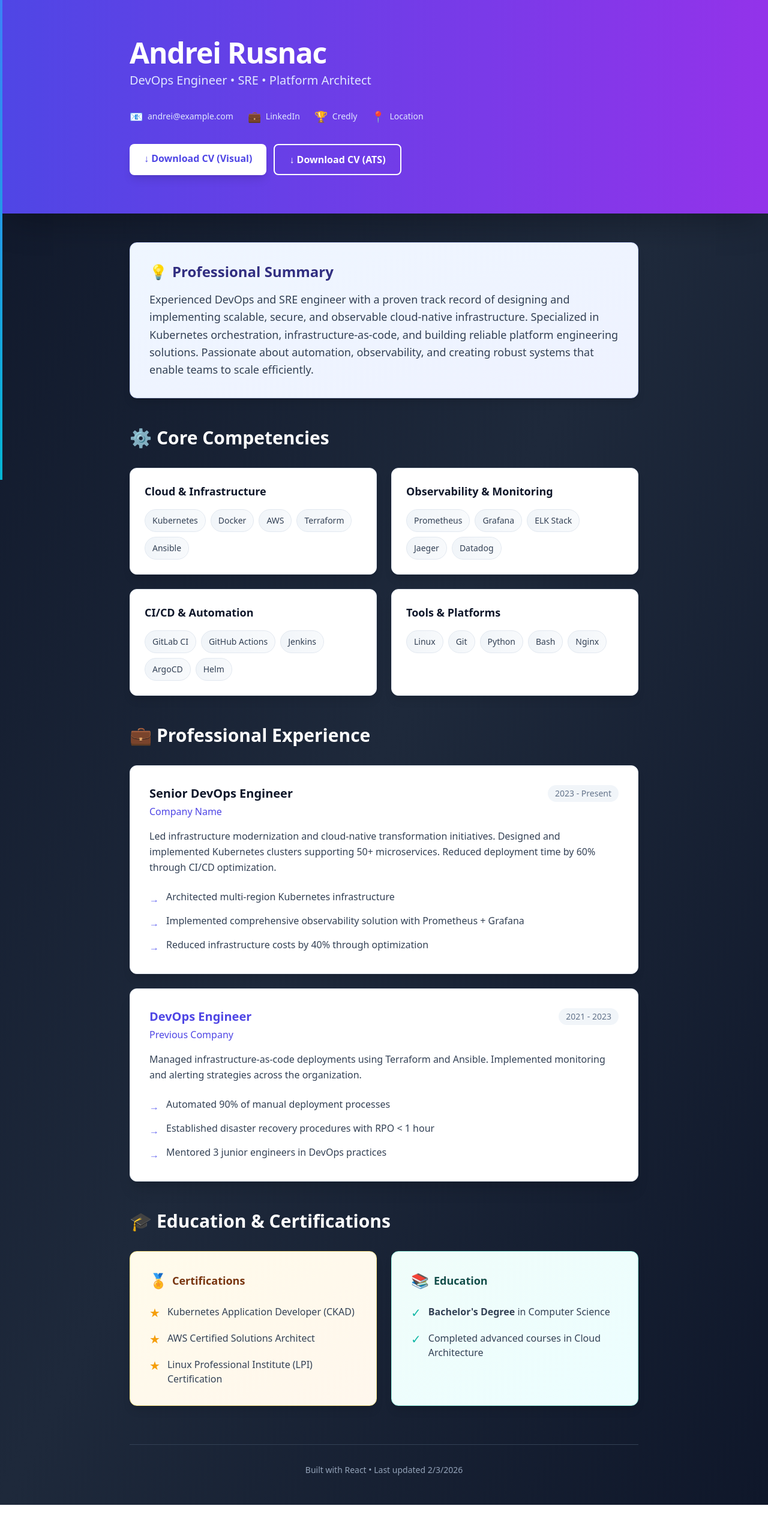
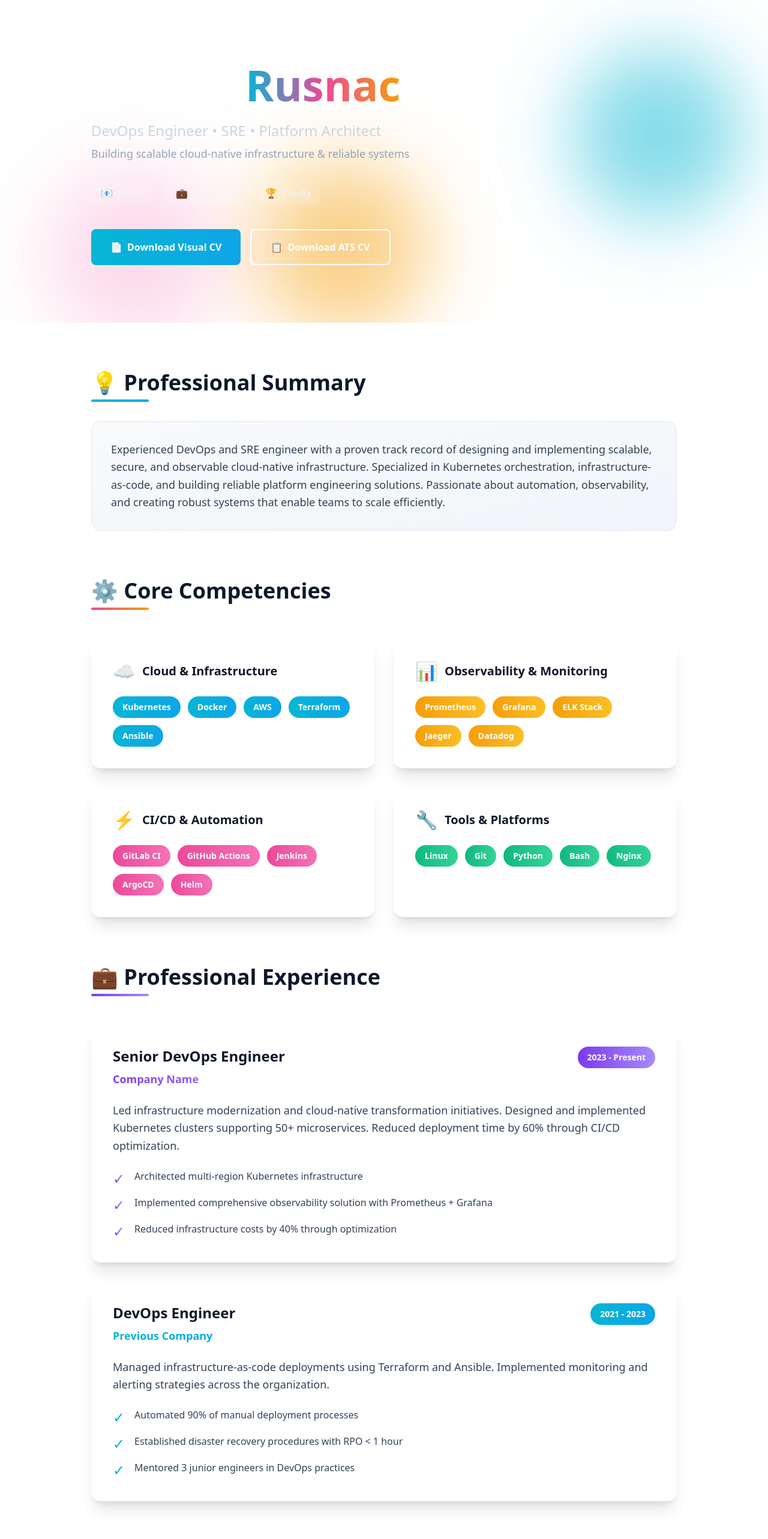
Before and after one commit to andriesh/devopsexpert, a React (Vite) app in the folder react_portofolio/: page / in a window 1280 px wide. Shown: the top 2566 px of the page at 60% size. Before the commit the page ends 2509 px from the top, so only its background shows below. Built offline with nearby package versions, Linux system fonts and the light colour scheme.

Commit message:
Enhanced template2

```diff
--- a/react_portofolio/src/App.jsx
+++ b/react_portofolio/src/App.jsx
@@ -2,93 +2,100 @@ import React from 'react'
 
 export default function App() {
   return (
-    <div className="min-h-screen bg-gradient-to-br from-slate-900 via-slate-800 to-slate-900">
-      {/* Header */}
-      <header className="bg-gradient-to-r from-indigo-600 to-purple-600 shadow-2xl">
-        <div className="max-w-4xl mx-auto px-6 py-16">
-          <div className="text-white">
-            <h1 className="text-5xl font-bold tracking-tight">Andrei Rusnac</h1>
-            <p className="text-xl text-indigo-100 mt-2 font-light">DevOps Engineer • SRE • Platform Architect</p>
+    <div className="min-h-screen bg-white">
+      {/* Hero Section */}
+      <header className="relative overflow-hidden">
+        {/* Animated Background Gradient */}
+        <div className="absolute inset-0 bg-gradient-to-135 from-[#0F172A] via-[#1E3A8A] to-[#7C3AED] opacity-95"></div>
 
-            {/* Contact & Links */}
-            <div className="mt-8 flex flex-wrap gap-6 text-sm">
-              <a href="mailto:your-email@example.com" className="text-indigo-100 hover:text-white flex items-center gap-2 transition">
-                <span className="text-lg">📧</span> andrei@example.com
-              </a>
-              <a href="https://www.linkedin.com/in/andrieshrusnac/" target="_blank" rel="noreferrer" className="text-indigo-100 hover:text-white flex items-center gap-2 transition">
-                <span className="text-lg">💼</span> LinkedIn
-              </a>
-              <a href="https://www.credly.com/users/andriesh/" target="_blank" rel="noreferrer" className="text-indigo-100 hover:text-white flex items-center gap-2 transition">
-                <span className="text-lg">🏆</span> Credly
-              </a>
-              <span className="text-indigo-100 flex items-center gap-2">
-                <span className="text-lg">📍</span> Location
-              </span>
+        {/* Decorative Elements */}
+        <div className="absolute top-20 right-10 w-72 h-72 bg-[#06B6D4] rounded-full mix-blend-multiply filter blur-3xl opacity-20 animate-pulse"></div>
+        <div className="absolute -bottom-8 left-20 w-72 h-72 bg-[#EC4899] rounded-full mix-blend-multiply filter blur-3xl opacity-20 animate-pulse" style={{animationDelay: '2s'}}></div>
+        <div className="absolute top-1/2 left-1/3 w-72 h-72 bg-[#F59E0B] rounded-full mix-blend-multiply filter blur-3xl opacity-15 animate-pulse" style={{animationDelay: '4s'}}></div>
+
+        <div className="relative max-w-5xl mx-auto px-6 py-24 text-white">
+          <div className="mb-8">
+            <h1 className="text-7xl font-black mb-4 leading-tight">
+              Andrei <span className="bg-gradient-to-r from-[#06B6D4] via-[#EC4899] to-[#F59E0B] bg-clip-text text-transparent">Rusnac</span>
+            </h1>
+            <p className="text-2xl font-light text-slate-300 mb-2">DevOps Engineer • SRE • Platform Architect</p>
+            <p className="text-lg text-slate-400">Building scalable cloud-native infrastructure & reliable systems</p>
           </div>
 
-            {/* Download CV */}
-            <div className="mt-8 flex gap-3 flex-wrap">
-              <a href="/CV_Andrei_Rusnac_Visual.pdf" className="px-6 py-3 bg-white text-indigo-600 rounded-lg font-semibold hover:bg-indigo-50 transition shadow-lg">
-                ↓ Download CV (Visual)
+          {/* Contact Links */}
+          <div className="flex flex-wrap gap-6 mb-10">
+            <a href="mailto:your-email@example.com" className="inline-flex items-center gap-2 px-4 py-2 rounded-lg bg-white/10 backdrop-blur hover:bg-white/20 transition text-slate-100">
+              <span>📧</span> Email
             </a>
-              <a href="/CV_Andrei_Rusnac_ATS.pdf" className="px-6 py-3 border-2 border-white text-white rounded-lg font-semibold hover:bg-white/10 transition">
-                ↓ Download CV (ATS)
+            <a href="https://www.linkedin.com/in/andrieshrusnac/" target="_blank" rel="noreferrer" className="inline-flex items-center gap-2 px-4 py-2 rounded-lg bg-white/10 backdrop-blur hover:bg-white/20 transition text-slate-100">
+              <span>💼</span> LinkedIn
+            </a>
+            <a href="https://www.credly.com/users/andriesh/" target="_blank" rel="noreferrer" className="inline-flex items-center gap-2 px-4 py-2 rounded-lg bg-white/10 backdrop-blur hover:bg-white/20 transition text-slate-100">
+              <span>🏆</span> Credly
             </a>
           </div>
+
+          {/* CTA Buttons */}
+          <div className="flex flex-wrap gap-4">
+            <a href="/CV_Andrei_Rusnac_Visual.pdf" className="px-8 py-4 bg-gradient-to-r from-[#06B6D4] to-[#0EA5E9] text-white font-bold rounded-lg hover:shadow-2xl hover:shadow-cyan-500/50 transition transform hover:scale-105 inline-flex items-center gap-2">
+              <span>📄</span> Download Visual CV
+            </a>
+            <a href="/CV_Andrei_Rusnac_ATS.pdf" className="px-8 py-4 border-2 border-white text-white font-bold rounded-lg hover:bg-white/10 transition backdrop-blur inline-flex items-center gap-2">
+              <span>📋</span> Download ATS CV
+            </a>
           </div>
         </div>
       </header>
 
       {/* Main Content */}
-      <main className="max-w-4xl mx-auto px-6 py-12">
+      <main className="max-w-5xl mx-auto px-6 py-20">
 
         {/* Professional Summary */}
-        <section className="mb-12">
-          <div className="bg-gradient-to-br from-blue-50 to-indigo-50 rounded-xl border border-indigo-200 p-8 shadow-lg hover:shadow-xl transition">
-            <h2 className="text-2xl font-bold text-indigo-900 mb-4 flex items-center gap-2">
-              <span className="text-2xl">💡</span> Professional Summary
-            </h2>
-            <p className="text-slate-700 leading-relaxed text-lg">
+        <Section title="💡 Professional Summary" accent="from-[#06B6D4] to-[#0EA5E9]">
+          <p className="text-lg text-slate-700 leading-relaxed">
             Experienced DevOps and SRE engineer with a proven track record of designing and implementing scalable, secure, and observable cloud-native infrastructure. Specialized in Kubernetes orchestration, infrastructure-as-code, and building reliable platform engineering solutions. Passionate about automation, observability, and creating robust systems that enable teams to scale efficiently.
           </p>
-          </div>
-        </section>
+        </Section>
 
         {/* Core Competencies */}
-        <section className="mb-12">
-          <h2 className="text-3xl font-bold text-white mb-8 flex items-center gap-2">
-            <span>⚙️</span> Core Competencies
-          </h2>
-          <div className="grid grid-cols-1 md:grid-cols-2 gap-6">
+        <div className="mb-20">
+          <h2 className="text-4xl font-black mb-2 text-slate-900">⚙️ Core Competencies</h2>
+          <div className="w-24 h-1 bg-gradient-to-r from-[#EC4899] to-[#F59E0B] rounded-full mb-12"></div>
+
+          <div className="grid grid-cols-1 md:grid-cols-2 gap-8">
             <CompetencyCard
               title="Cloud & Infrastructure"
               skills={['Kubernetes', 'Docker', 'AWS', 'Terraform', 'Ansible']}
-              gradient="from-blue-600 to-cyan-600"
+              gradient="from-[#06B6D4] to-[#0EA5E9]"
+              icon="☁️"
             />
             <CompetencyCard
               title="Observability & Monitoring"
               skills={['Prometheus', 'Grafana', 'ELK Stack', 'Jaeger', 'Datadog']}
-              gradient="from-orange-600 to-red-600"
+              gradient="from-[#F59E0B] to-[#FBBF24]"
+              icon="📊"
             />
             <CompetencyCard
               title="CI/CD & Automation"
               skills={['GitLab CI', 'GitHub Actions', 'Jenkins', 'ArgoCD', 'Helm']}
-              gradient="from-purple-600 to-pink-600"
+              gradient="from-[#EC4899] to-[#F472B6]"
+              icon="⚡"
             />
             <CompetencyCard
               title="Tools & Platforms"
               skills={['Linux', 'Git', 'Python', 'Bash', 'Nginx']}
-              gradient="from-green-600 to-emerald-600"
+              gradient="from-[#10B981] to-[#34D399]"
+              icon="🔧"
             />
           </div>
-        </section>
+        </div>
 
         {/* Experience */}
-        <section className="mb-12">
-          <h2 className="text-3xl font-bold text-white mb-8 flex items-center gap-2">
-            <span>💼</span> Professional Experience
-          </h2>
-          <div className="space-y-6">
+        <div className="mb-20">
+          <h2 className="text-4xl font-black mb-2 text-slate-900">💼 Professional Experience</h2>
+          <div className="w-24 h-1 bg-gradient-to-r from-[#7C3AED] to-[#A78BFA] rounded-full mb-12"></div>
+
+          <div className="space-y-8">
             <ExperienceCard
               position="Senior DevOps Engineer"
               company="Company Name"
@@ -99,7 +106,7 @@ export default function App() {
                 'Implemented comprehensive observability solution with Prometheus + Grafana',
                 'Reduced infrastructure costs by 40% through optimization'
               ]}
-              accent="from-indigo-500 to-purple-500"
+              gradient="from-[#7C3AED] to-[#A78BFA]"
             />
             <ExperienceCard
               position="DevOps Engineer"
@@ -111,99 +118,134 @@ export default function App() {
                 'Established disaster recovery procedures with RPO < 1 hour',
                 'Mentored 3 junior engineers in DevOps practices'
               ]}
-              accent="from-blue-500 to-cyan-500"
+              gradient="from-[#06B6D4] to-[#0EA5E9]"
             />
           </div>
-        </section>
+        </div>
 
         {/* Education & Certifications */}
-        <section className="mb-12">
-          <h2 className="text-3xl font-bold text-white mb-8 flex items-center gap-2">
-            <span>🎓</span> Education & Certifications
-          </h2>
-          <div className="grid grid-cols-1 md:grid-cols-2 gap-6">
-            <div className="bg-gradient-to-br from-amber-50 to-orange-50 rounded-xl border border-amber-200 p-8 shadow-lg hover:shadow-xl transition">
-              <h3 className="font-bold text-amber-900 text-lg mb-6 flex items-center gap-2">
-                <span className="text-2xl">🏅</span> Certifications
-              </h3>
-              <ul className="space-y-4">
-                <li className="flex items-start gap-3">
-                  <span className="text-amber-500 text-xl flex-shrink-0">★</span>
-                  <span className="text-slate-700">Kubernetes Application Developer (CKAD)</span>
+        <div className="mb-20">
+          <h2 className="text-4xl font-black mb-2 text-slate-900">🎓 Education & Certifications</h2>
+          <div className="w-24 h-1 bg-gradient-to-r from-[#10B981] to-[#34D399] rounded-full mb-12"></div>
+
+          <div className="grid grid-cols-1 md:grid-cols-2 gap-8">
+            <div className="relative overflow-hidden rounded-2xl bg-gradient-to-135 from-[#FBBF24] to-[#F59E0B] p-1 shadow-xl">
+              <div className="bg-white rounded-2xl p-8 relative z-10">
+                <h3 className="text-2xl font-black text-amber-900 mb-8">🏅 Certifications</h3>
+                <ul className="space-y-5">
+                  <li className="flex items-start gap-4">
+                    <span className="text-2xl">⭐</span>
+                    <span className="text-slate-700 font-semibold">Kubernetes Application Developer (CKAD)</span>
                   </li>
-                <li className="flex items-start gap-3">
-                  <span className="text-amber-500 text-xl flex-shrink-0">★</span>
-                  <span className="text-slate-700">AWS Certified Solutions Architect</span>
+                  <li className="flex items-start gap-4">
+                    <span className="text-2xl">⭐</span>
+                    <span className="text-slate-700 font-semibold">AWS Certified Solutions Architect</span>
                   </li>
-                <li className="flex items-start gap-3">
-                  <span className="text-amber-500 text-xl flex-shrink-0">★</span>
-                  <span className="text-slate-700">Linux Professional Institute (LPI) Certification</span>
-                </li>
-              </ul>
-            </div>
-            <div className="bg-gradient-to-br from-teal-50 to-cyan-50 rounded-xl border border-teal-200 p-8 shadow-lg hover:shadow-xl transition">
-              <h3 className="font-bold text-teal-900 text-lg mb-6 flex items-center gap-2">
-                <span className="text-2xl">📚</span> Education
-              </h3>
-              <ul className="space-y-4">
-                <li className="flex items-start gap-3">
-                  <span className="text-teal-500 text-xl flex-shrink-0">✓</span>
-                  <span className="text-slate-700"><strong>Bachelor's Degree</strong> in Computer Science</span>
-                </li>
-                <li className="flex items-start gap-3">
-                  <span className="text-teal-500 text-xl flex-shrink-0">✓</span>
-                  <span className="text-slate-700">Completed advanced courses in Cloud Architecture</span>
+                  <li className="flex items-start gap-4">
+                    <span className="text-2xl">⭐</span>
+                    <span className="text-slate-700 font-semibold">Linux Professional Institute (LPI)</span>
                   </li>
                 </ul>
               </div>
             </div>
-        </section>
+
+            <div className="relative overflow-hidden rounded-2xl bg-gradient-to-135 from-[#34D399] to-[#10B981] p-1 shadow-xl">
+              <div className="bg-white rounded-2xl p-8 relative z-10">
+                <h3 className="text-2xl font-black text-emerald-900 mb-8">📚 Education</h3>
+                <ul className="space-y-5">
+                  <li className="flex items-start gap-4">
+                    <span className="text-2xl">✓</span>
+                    <span className="text-slate-700"><strong className="font-bold text-emerald-900">Bachelor's Degree</strong> in Computer Science</span>
+                  </li>
+                  <li className="flex items-start gap-4">
+                    <span className="text-2xl">✓</span>
+                    <span className="text-slate-700 font-semibold">Advanced courses in Cloud Architecture</span>
+                  </li>
+                </ul>
+              </div>
+            </div>
+          </div>
+        </div>
+
+        {/* Stats Section */}
+        <div className="grid grid-cols-1 md:grid-cols-3 gap-6 mb-20">
+          <StatCard number="8+" label="Years Experience" gradient="from-[#EC4899] to-[#F472B6]" />
+          <StatCard number="50+" label="Microservices Managed" gradient="from-[#06B6D4] to-[#0EA5E9]" />
+          <StatCard number="40%" label="Cost Optimization" gradient="from-[#F59E0B] to-[#FBBF24]" />
+        </div>
 
         {/* Footer */}
-        <footer className="text-center text-sm text-slate-400 mt-16 pt-8 border-t border-slate-700">
-          <p>Built with React • Last updated {new Date().toLocaleDateString()}</p>
+        <footer className="text-center py-12 border-t-2 border-slate-200">
+          <p className="text-slate-600">Built with React & Tailwind CSS • Last updated {new Date().toLocaleDateString()}</p>
         </footer>
       </main>
     </div>
   )
 }
 
-function CompetencyCard({ title, skills, gradient }) {
+function Section({ title, children, accent }) {
   return (
-    <div className="bg-white rounded-xl border border-slate-200 p-6 shadow-lg hover:shadow-xl transition overflow-hidden group">
-      <div className={`absolute top-0 left-0 w-1 h-full bg-gradient-to-b ${gradient}`}></div>
-      <h3 className="font-bold text-slate-900 mb-4 text-lg group-hover:text-indigo-600 transition">{title}</h3>
-      <div className="flex flex-wrap gap-2">
+    <div className="mb-20">
+      <h2 className="text-4xl font-black mb-2 text-slate-900">{title}</h2>
+      <div className={`w-24 h-1 bg-gradient-to-r ${accent} rounded-full mb-8`}></div>
+      <div className="bg-gradient-to-br from-slate-50 to-slate-100 rounded-2xl p-8 border border-slate-200">
+        {children}
+      </div>
+    </div>
+  )
+}
+
+function CompetencyCard({ title, skills, gradient, icon }) {
+  return (
+    <div className={`relative overflow-hidden rounded-2xl bg-gradient-to-135 ${gradient} p-1 shadow-xl hover:shadow-2xl transition transform hover:scale-105`}>
+      <div className="bg-white rounded-2xl p-8 relative z-10">
+        <h3 className="text-xl font-black text-slate-900 mb-6 flex items-center gap-3">
+          <span className="text-3xl">{icon}</span> {title}
+        </h3>
+        <div className="flex flex-wrap gap-3">
           {skills.map(skill => (
-          <span key={skill} className="px-3 py-2 bg-gradient-to-r from-slate-100 to-slate-50 text-slate-700 text-sm rounded-full border border-slate-200 hover:border-indigo-300 hover:bg-indigo-50 transition cursor-default">
+            <span key={skill} className={`px-4 py-2 rounded-full bg-gradient-to-r ${gradient} text-white font-semibold text-sm hover:shadow-lg transition`}>
               {skill}
             </span>
           ))}
         </div>
       </div>
+    </div>
   )
 }
 
-function ExperienceCard({ position, company, period, description, achievements, accent }) {
+function ExperienceCard({ position, company, period, description, achievements, gradient }) {
   return (
-    <div className="bg-white rounded-xl border border-slate-200 p-8 shadow-lg hover:shadow-xl transition overflow-hidden group">
-      <div className={`absolute top-0 left-0 w-1 h-full bg-gradient-to-b ${accent}`}></div>
+    <div className={`relative overflow-hidden rounded-2xl bg-gradient-to-135 ${gradient} p-1 shadow-xl`}>
+      <div className="bg-white rounded-2xl p-8 relative z-10">
         <div className="flex justify-between items-start mb-4">
           <div>
-          <h3 className="text-xl font-bold text-slate-900 group-hover:text-indigo-600 transition">{position}</h3>
-          <p className="text-indigo-600 font-medium mt-1">{company}</p>
+            <h3 className="text-2xl font-black text-slate-900">{position}</h3>
+            <p className={`text-lg font-bold bg-gradient-to-r ${gradient} bg-clip-text text-transparent mt-2`}>{company}</p>
           </div>
-        <span className="text-sm text-slate-500 whitespace-nowrap ml-4 bg-slate-100 px-3 py-1 rounded-full">{period}</span>
+          <span className={`px-4 py-2 rounded-full bg-gradient-to-r ${gradient} text-white font-bold text-sm whitespace-nowrap ml-4`}>{period}</span>
         </div>
-      <p className="text-slate-700 mt-4 mb-6 leading-relaxed">{description}</p>
-      <ul className="space-y-3">
+        <p className="text-slate-700 text-lg my-6 leading-relaxed">{description}</p>
+        <div className="space-y-3">
           {achievements.map((achievement, idx) => (
-          <li key={idx} className="flex items-start gap-3 text-slate-700">
-            <span className="text-indigo-500 flex-shrink-0 mt-1 font-bold">→</span>
-            <span>{achievement}</span>
-          </li>
+            <div key={idx} className="flex items-start gap-4">
+              <span className={`text-2xl flex-shrink-0 bg-gradient-to-r ${gradient} bg-clip-text text-transparent`}>✓</span>
+              <span className="text-slate-700 font-medium">{achievement}</span>
+            </div>
           ))}
-      </ul>
+        </div>
+      </div>
     </div>
   )
 }
+
+function StatCard({ number, label, gradient }) {
+  return (
+    <div className={`relative overflow-hidden rounded-2xl bg-gradient-to-135 ${gradient} p-1 shadow-lg`}>
+      <div className="bg-white rounded-2xl p-8 text-center">
+        <p className={`text-5xl font-black bg-gradient-to-r ${gradient} bg-clip-text text-transparent`}>{number}</p>
+        <p className="text-slate-600 font-semibold mt-2">{label}</p>
+      </div>
+    </div>
+  )
+}
--- a/react_portofolio/tailwind.config.js
+++ b/react_portofolio/tailwind.config.js
@@ -4,6 +4,9 @@ module.exports = {
     extend: {
       colors: {
         royal: '#0B57D0'
+      },
+      animation: {
+        pulse: 'pulse 4s cubic-bezier(0.4, 0, 0.6, 1) infinite',
       }
     }
   },
```
Lines whose indentation alone changed are shown as unchanged.
